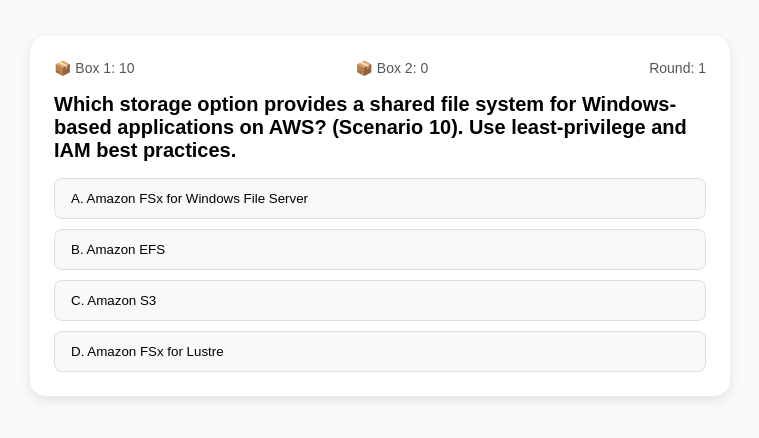
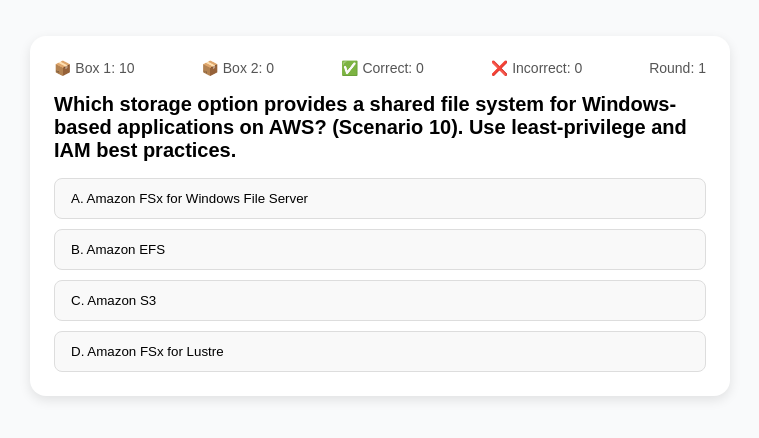
Before and after one commit to ianrmclaughlin/leitner-app, a React (Create React App) app: page / in a window 1280 px wide. Shown: the part 204-642 px from the top of the page, without its empty margins (260-1019 px from the left). Built offline with nearby package versions, Linux system fonts and the light colour scheme.

Commit message:
use cookies to remember which questions have been answered correctly and which have have been answered incorrectly

```diff
--- a/src/App.js
+++ b/src/App.js
@@ -1,6 +1,9 @@
+
 import React, { useState, useEffect } from "react";
-import Cookies from "js-cookie"; // ✅ Import cookie library
+import Cookies from "js-cookie";
 import "./leitner-app.css";
+
+
 
 // Embed questions directly in code
 const questionsData = {
@@ -149,6 +152,7 @@
 };
 
 
+
 export default function App() {
   const [box1, setBox1] = useState([]);
   const [box2, setBox2] = useState([]);
@@ -156,38 +160,62 @@
   const [round, setRound] = useState(1);
   const [feedback, setFeedback] = useState(null);
 
-    useEffect(() => {
-      const savedBox1 = Cookies.get("box1");
-      const savedBox2 = Cookies.get("box2");
-      const savedRound = Cookies.get("round");
+  // ✅ Track answered questions
+  const [answeredCorrect, setAnsweredCorrect] = useState([]);
+  const [answeredIncorrect, setAnsweredIncorrect] = useState([]);
 
-      if (savedBox1 && savedBox2) {
-        const box1Parsed = JSON.parse(savedBox1);
-        const box2Parsed = JSON.parse(savedBox2);
+  // 🔹 Load from cookies
+  useEffect(() => {
+    const savedCorrect = Cookies.get("answeredCorrect");
+    const savedIncorrect = Cookies.get("answeredIncorrect");
+    const savedRound = Cookies.get("round");
 
-        // ✅ If both are empty, reset quiz
-        if (box1Parsed.length === 0 && box2Parsed.length === 0) {
-          setBox1(questionsData.questions);
-          setBox2([]);
-          setRound(1);
-        } else {
-          setBox1(box1Parsed);
-          setBox2(box2Parsed);
-          setRound(savedRound ? parseInt(savedRound, 10) : 1);
-        }
-      } else {
-        setBox1(questionsData.questions);
-      }
-    }, []);
+    if (savedCorrect || savedIncorrect) {
+      const correct = savedCorrect ? JSON.parse(savedCorrect) : [];
+      const incorrect = savedIncorrect ? JSON.parse(savedIncorrect) : [];
 
+      setAnsweredCorrect(correct);
+      setAnsweredIncorrect(incorrect);
 
+      // rebuild boxes based on answers
+      const correctQs = questionsData.questions.filter((q) => correct.includes(q.id));
+      const incorrectQs = questionsData.questions.filter((q) => incorrect.includes(q.id));
+      const untouched = questionsData.questions.filter(
+        (q) => !correct.includes(q.id) && !incorrect.includes(q.id)
+      );
 
-  // ✅ Save progress whenever box1, box2, or round changes
+      setBox1([...untouched, ...incorrectQs]);
+      setBox2(correctQs);
+      setRound(savedRound ? parseInt(savedRound, 10) : 1);
+    } else {
+      setBox1(questionsData.questions);
+    }
+  }, []);
+
+  // 🔹 Save to cookies
   useEffect(() => {
-    Cookies.set("box1", JSON.stringify(box1), { expires: 7 });
-    Cookies.set("box2", JSON.stringify(box2), { expires: 7 });
+    Cookies.set("answeredCorrect", JSON.stringify(answeredCorrect), { expires: 7 });
+    Cookies.set("answeredIncorrect", JSON.stringify(answeredIncorrect), { expires: 7 });
     Cookies.set("round", round, { expires: 7 });
-  }, [box1, box2, round]);
+  }, [answeredCorrect, answeredIncorrect, round]);
+
+  function handleAnswer(choice) {
+    if (!currentQ) return;
+    const isCorrect = choice === currentQ.answer;
+    setFeedback({ correct: isCorrect, explanation: currentQ.explanation });
+
+    if (isCorrect) {
+      setBox1((prev) => prev.filter((q) => q.id !== currentQ.id));
+      setBox2((prev) => prev.find((q) => q.id === currentQ.id) ? prev : [...prev, currentQ]);
+      setAnsweredCorrect((prev) => prev.includes(currentQ.id) ? prev : [...prev, currentQ.id]);
+      setAnsweredIncorrect((prev) => prev.filter((id) => id !== currentQ.id));
+    } else {
+      setBox1((prev) => prev.find((q) => q.id === currentQ.id) ? prev : [...prev, currentQ]);
+      setBox2((prev) => prev.filter((q) => q.id !== currentQ.id));
+      setAnsweredIncorrect((prev) => prev.includes(currentQ.id) ? prev : [...prev, currentQ.id]);
+      setAnsweredCorrect((prev) => prev.filter((id) => id !== currentQ.id));
+    }
+  }
 
   function pickNextQuestion() {
     let pool = [];
@@ -208,24 +236,6 @@
     pickNextQuestion();
   }, [round, box1, box2]);
 
-  function handleAnswer(choice) {
-    if (!currentQ) return;
-    const isCorrect = choice === currentQ.answer;
-    setFeedback({ correct: isCorrect, explanation: currentQ.explanation });
-
-    if (isCorrect) {
-      setBox1((prev) => prev.filter((q) => q.id !== currentQ.id));
-      setBox2((prev) =>
-        prev.find((q) => q.id === currentQ.id) ? prev : [...prev, currentQ]
-      );
-    } else {
-      setBox1((prev) =>
-        prev.find((q) => q.id === currentQ.id) ? prev : [...prev, currentQ]
-      );
-      setBox2((prev) => prev.filter((q) => q.id !== currentQ.id));
-    }
-  }
-
   function nextQuestion() {
     setRound((r) => r + 1);
   }
@@ -237,6 +247,8 @@
           <div className="stats">
             <span>📦 Box 1: {box1.length}</span>
             <span>📦 Box 2: {box2.length}</span>
+            <span>✅ Correct: {answeredCorrect.length}</span>
+            <span>❌ Incorrect: {answeredIncorrect.length}</span>
             <span>Round: {round}</span>
           </div>
 
@@ -259,11 +271,7 @@
               </div>
 
               {feedback && (
-                <div
-                  className={`feedback ${
-                    feedback.correct ? "correct" : "incorrect"
-                  }`}
-                >
+                <div className={`feedback ${feedback.correct ? "correct" : "incorrect"}`}>
                   <p className="feedback-title">
                     {feedback.correct ? "✅ Correct!" : "❌ Incorrect"}
                   </p>
```
